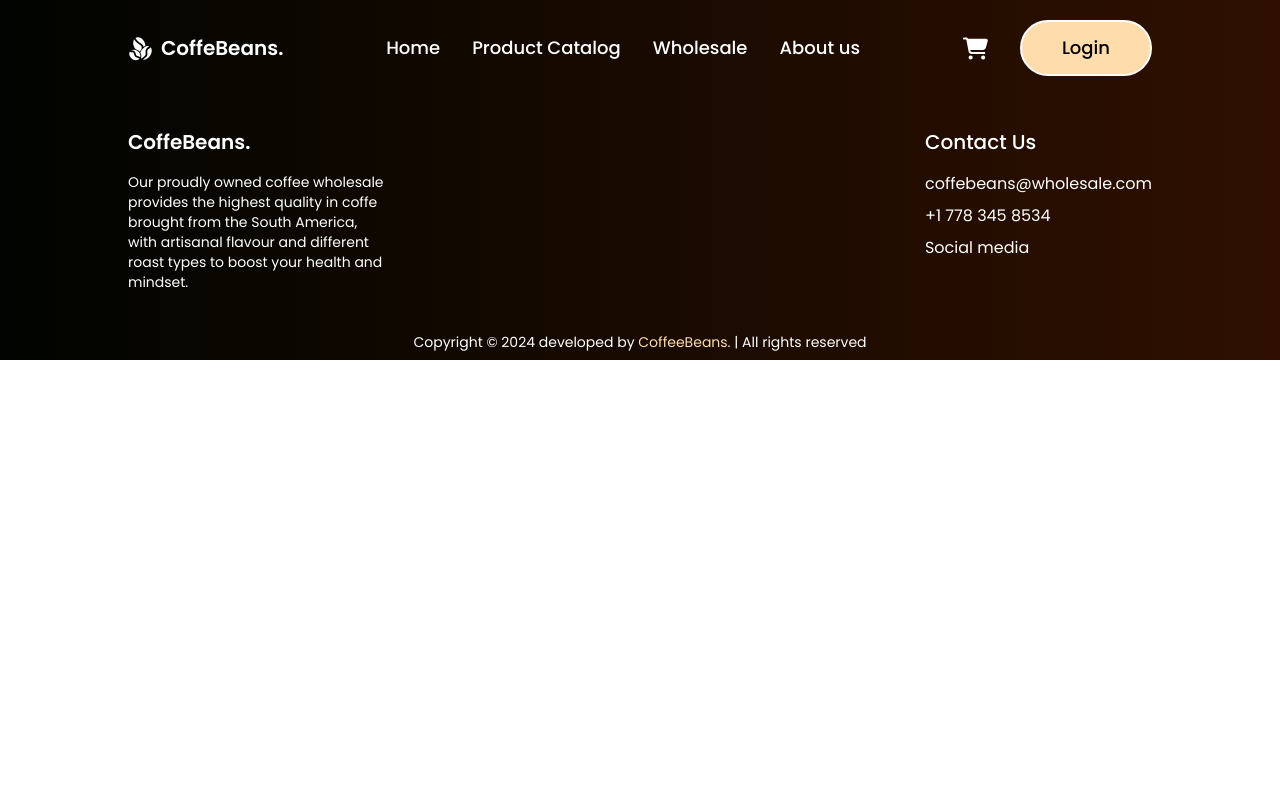
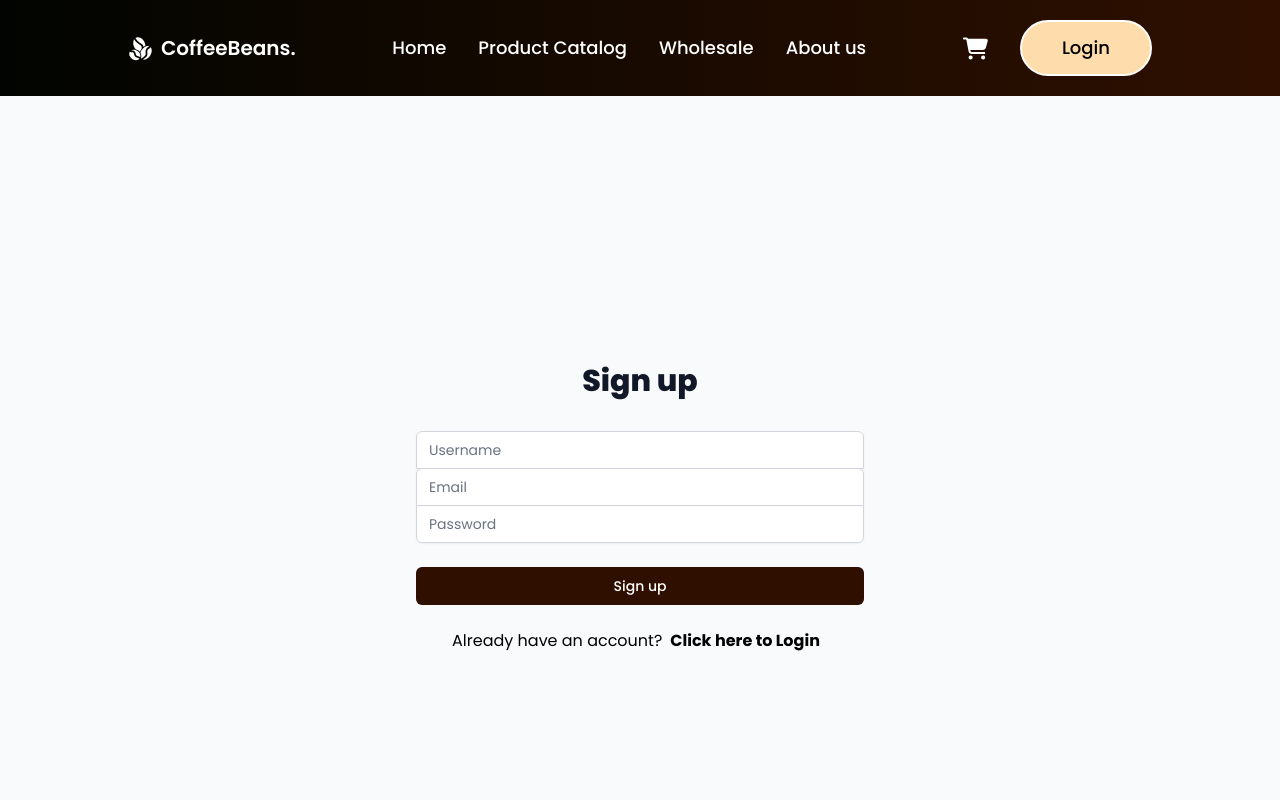
Before and after one commit to ale-olivares/csis3380_finalproject_frontend, a React (Vite) app: page /signUp in a window 1280 px wide. Shown: the top 800 px of the page. Built offline with nearby package versions, Linux system fonts and the light colour scheme.

Commit message:
Addedd sign up component

```diff
--- a/src/app/App.jsx
+++ b/src/app/App.jsx
@@ -10,6 +10,7 @@ import Footer from "../components/Footer";
 import Wholesale from "../components/Sections/Wholesale";
 import AboutUs from "../components/Sections/AboutUs";
 import Login from "../components/Login";
+import SignUp from "../components/SignUp";
 
 class App extends Component {
   render() {
@@ -25,6 +26,7 @@ class App extends Component {
           <Route path="/wholesale" element={<Wholesale />} />
           <Route path="/aboutus" element={<AboutUs />} />
           <Route path="/login" element={<Login />} />
+          <Route path="/signUp" element={<SignUp />} />
 
         </Routes>
 
--- a/src/components/Navbar.jsx
+++ b/src/components/Navbar.jsx
@@ -39,7 +39,7 @@ const Navbar = () => {
               </span>
             </NavLink>
 
-            <h1 className=" text-xl text-white font-semibold">CoffeBeans.</h1>
+            <h1 className=" text-xl text-white font-semibold">CoffeeBeans.</h1>
           </div>
 
           <nav className="hidden md:flex flex-row items-center text-lg text-white font-medium gap-8">
--- a/src/components/Login.jsx
+++ b/src/components/SignUp.jsx
@@ -2,23 +2,36 @@ import React, { useState } from 'react';
 import { NavLink } from 'react-router-dom';
 
 
-const Login = () => {
-    const [username, setUsername] = useState('');
-    const [password, setPassword] = useState('');
+const SignUp = () => {
+    const [formData, setFormData] = useState({
+        username: '',
+        email: '',
+        password: '',
+        confirmPassword: '',
+    });
 
-    const handleLogin = (e) => {
+    const handleChange = (e) => {
+        const { name, value } = e.target;
+        setFormData({
+            ...formData,
+            [name]: value,
+        });
+    };
+
+    const handleSubmit = (e) => {
         e.preventDefault();
-        // Here you can add logic to handle the login process
-        console.log('Logging in with:', { username, password });
+        // Handle form submission, e.g., send data to server
+        console.log(formData);
+        // You can add form validation logic here before submitting
     };
 
     return (
         <div className="min-h-screen flex items-center justify-center bg-gray-50 py-12 px-4 sm:px-6 lg:px-8">
             <div className="max-w-md w-full space-y-8">
                 <div>
-                    <h2 className="mt-6 text-center text-3xl font-extrabold text-gray-900">Login to your account</h2>
+                    <h2 className="mt-6 text-center text-3xl font-extrabold text-gray-900">Sign up</h2>
                 </div>
-                <form className="mt-8 space-y-6" onSubmit={handleLogin}>
+                <form className="mt-8 space-y-6" onSubmit={handleSubmit}>
                     <input type="hidden" name="remember" defaultValue="true" />
                     <div className="rounded-md shadow-sm -space-y-px">
                         <div>
@@ -31,8 +44,21 @@ const Login = () => {
                                 required
                                 className="appearance-none rounded-none relative block w-full px-3 py-2 border border-gray-300 placeholder-gray-500 text-gray-900 rounded-t-md focus:outline-none focus:ring-indigo-500 focus:border-indigo-500 focus:z-10 sm:text-sm"
                                 placeholder="Username"
-                                value={username}
-                                onChange={(e) => setUsername(e.target.value)}
+                                value={FormData.username}
+                                onChange={handleChange}
+                            />
+                        </div>
+                        <div>
+                            <label htmlFor="username" className="sr-only">Email</label>
+                            <input
+                                id="email"
+                                name="email"
+                                type="email"
+                                required
+                                className="appearance-none rounded-none relative block w-full px-3 py-2 border border-gray-300 placeholder-gray-500 text-gray-900 rounded-t-md focus:outline-none focus:ring-indigo-500 focus:border-indigo-500 focus:z-10 sm:text-sm"
+                                placeholder="Email"
+                                value={formData.email}
+                                onChange={handleChange}
                             />
                         </div>
                         <div>
@@ -45,46 +71,25 @@ const Login = () => {
                                 required
                                 className="appearance-none rounded-none relative block w-full px-3 py-2 border border-gray-300 placeholder-gray-500 text-gray-900 rounded-b-md focus:outline-none focus:ring-indigo-500 focus:border-indigo-500 focus:z-10 sm:text-sm"
                                 placeholder="Password"
-                                value={password}
-                                onChange={(e) => setPassword(e.target.value)}
+                                value={formData.password}
+                                onChange={handleChange}
                             />
                         </div>
                     </div>
-
-                    <div className="flex items-center justify-between">
-                        <div className="flex items-center">
-                            <input
-                                id="remember-me"
-                                name="remember-me"
-                                type="checkbox"
-                                className="h-4 w-4 text-indigo-600 focus:ring-indigo-500 border-gray-300 rounded"
-                            />
-                            <label htmlFor="remember-me" className="ml-2 block text-sm text-gray-900">
-                                Remember me
-                            </label>
-                        </div>
-
-                        <div className="text-sm">
-                            <a href="#" className="font-medium text-brightColor hover:text-indigo-500">
-                                Forgot your password?
-                            </a>
-                        </div>
-                    </div>
-
                     <div>
                         <button
                             type="submit"
                             className="group relative w-full flex justify-center py-2 px-4 border border-transparent text-sm  font-medium rounded-md text-white bg-brightColor hover:bg-hoverColor hover:text-black focus:outline-none focus:ring-2 focus:ring-offset-2 focus:ring-indigo-500"
                         >
-                            Login
+                            Sign up
                         </button>
                     </div>
 
                     <div className="items-center text-center ">
-                        <span>Don't have an account?
-                            <NavLink>
+                        <span>Already have an account?
+                            <NavLink to="/login">
                                 <span className="font-bold px-2 hover:text-indigo-500">
-                                    Click here to Sign Up
+                                    Click here to Login
 
                                 </span>
                             </NavLink>
@@ -97,4 +102,4 @@ const Login = () => {
     );
 };
 
-export default Login;
+export default SignUp;
```
